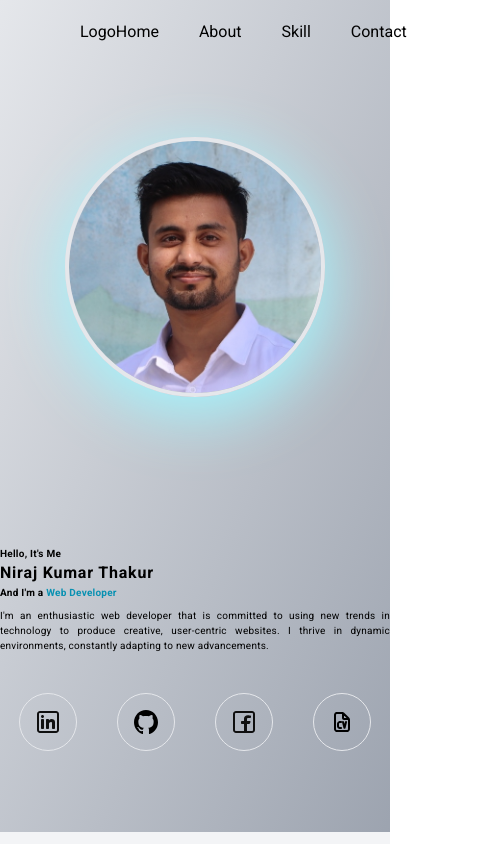
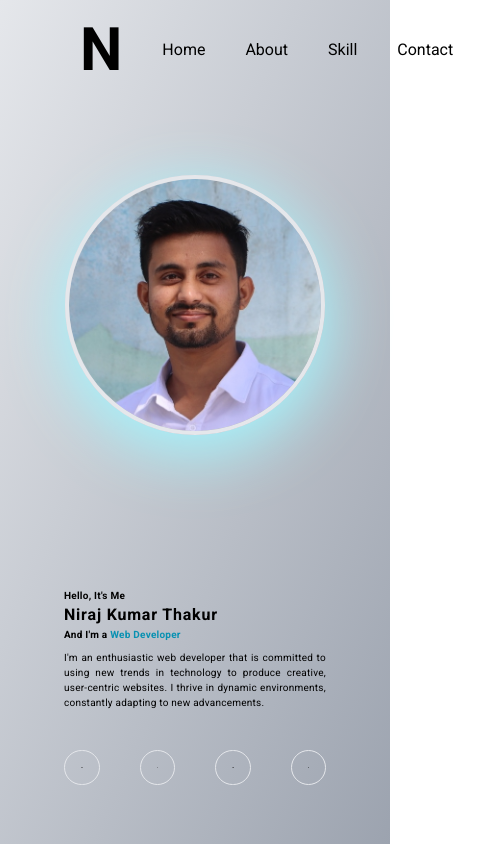
Before and after one commit to pythonking28/portfolio, a Next.js app: page / in a window 390 px wide. Shown: the top 844 px of the page, 483 px wide, since content can reach past the window. Built offline with nearby package versions, Linux system fonts and the light colour scheme.

Commit message:
Responsiveness of contact and header increased

```diff
--- a/src/app/globals.css
+++ b/src/app/globals.css
@@ -3,6 +3,10 @@
 @tailwind utilities;
 
 @layer components {
+
+    html {
+        scroll-behavior: smooth;
+      }
     .project-code:hover::before {
         content: '';
         display: block;
--- a/src/app/page.tsx
+++ b/src/app/page.tsx
@@ -7,7 +7,7 @@ import Skill from "@/components/Skill";
 
 export default function Home() {
   return (
-    <main className="bg-gray-100 bg-gradient-to-br from-gray-200 to-gray-400 w-auto h-screen">
+    <main className="bg-gray-100 bg-gradient-to-br from-gray-200 to-gray-400 w-auto h-screen scroll-smooth">
       <Header />
       <Hero />
       <Skill />
--- a/src/components/Contact.tsx
+++ b/src/components/Contact.tsx
@@ -1,5 +1,4 @@
 "use client"
-import axios from "axios"
 import { useState } from "react";
 const Contact = () => {
     const [name, setName] = useState('');
@@ -17,7 +16,7 @@ const Contact = () => {
         }
         setError(false)
         setLoading(true)
-        const response = await fetch("http://localhost:3000/api/mailer",{
+        const response = await fetch("/api/mailer",{
             method: "POST",
             body: JSON.stringify({name,email,message})
         })
@@ -35,14 +34,15 @@ const Contact = () => {
 
     }
     return (
-        <div className="h-auto pb-6 mb-0">
+        <div id="contact" className="h-auto w-auto pb-6 mb-0">
             <h1 className="px-auto text-center pt-10 text-2xl sm:text-4xl lg:text-6xl font-bold pb-12">Contact</h1>
             <div className="flex flex-col justify-center items-center gap-8">
-                <input type="text" placeholder="Name" value={name} onChange={(e)=> setName(e.target.value)} className="w-[36rem] px-2 py-3 border-2 border-black border-solid outline-none rounded-lg" />
-                <input type="text" placeholder="Email" value={email} onChange={(e)=> setEmail(e.target.value)} className="w-[36rem] px-2 py-3 border-2 border-black border-solid outline-none rounded-lg" />
-                <textarea placeholder="Message" value={message} onChange={(e)=> setMessage(e.target.value)} className="w-[36rem] h-[16rem] resize-none px-2 py-3 border-2 border-black border-solid outline-none rounded-lg" />
+                <input type="text" placeholder="Name" value={name} onChange={(e)=> setName(e.target.value)} className="w-[24rem] sm:w-[36rem] px-2 py-3 border-2 border-black border-solid outline-none rounded-lg" />
+                <input type="text" placeholder="Email" value={email} onChange={(e)=> setEmail(e.target.value)} className="w-[24rem] sm:w-[36rem] px-2 py-3 border-2 border-black border-solid outline-none rounded-lg" />
+                <textarea placeholder="Message" value={message} onChange={(e)=> setMessage(e.target.value)} className="w-[24rem] sm:w-[36rem] h-[10rem] sm:h-[16rem] resize-none px-2 py-3 border-2 border-black border-solid outline-none rounded-lg" />
                 <button onClick={submitHandler} className={`px-6 py-3 ${success? "bg-green-400" : "bg-slate-400"} text-white font-md text-lg rounded-2xl hover:-translate-y-2 active:translate-y-0 transition-all duration-300`}>
                     {loading ? "Please Wait" : "Connect"}
+                    {success && " Success"}
                 </button>
                 {error && <div className="text-rose-500 text-xl font-medium">All Fields are required</div>}
             </div>
--- a/src/components/Header.tsx
+++ b/src/components/Header.tsx
@@ -3,16 +3,16 @@ import Image from "next/image"
 import Logo from "../../public/images/logo.png"
 const Header = () => {
     return (
-        <div className="w-auto flex items-center justify-between mx-20 py-5">
-            <div className="w-24">
+        <div className="w-auto flex items-center justify-between mx-20 py-5 gap-10">
+            <div className="w-24 text-6xl font-extrabold">
                 {/* <Image src={Logo} alt="Logo" /> */}
-                Logo
+                N
             </div>
             <div className="flex items-center justify-center gap-10">
-                <div><Link href="#">Home</Link></div>
-                <div><Link href="#">About</Link></div>
-                <div><Link href="#">Skill</Link></div>
-                <div><Link href="#">Contact</Link></div>
+                <div><Link href="#home">Home</Link></div>
+                <div><Link href="#about">About</Link></div>
+                <div><Link href="#skill">Skill</Link></div>
+                <div><Link href="#contact">Contact</Link></div>
             </div>
         </div>
     )
--- a/src/components/Hero.tsx
+++ b/src/components/Hero.tsx
@@ -2,8 +2,8 @@ import Image from "next/image"
 import Link from "next/link"
 const Hero = () => {
   return (
-    <div className="flex items-center flex-col-reverse sm:flex-row justify-around gap-1 sm:gap-24 lg:gap-50 h-[90vh]">
-        <div className="w-auto sm:w-2/3 lg:w-[40%]">
+    <div id="about" className="flex items-center flex-col-reverse sm:flex-row justify-around gap-1 sm:gap-24 lg:gap-50 h-[90vh]">
+        <div className="w-auto sm:w-2/3 lg:w-[40%] mx-16 sm:mx-16">
             <div className="text-[10px] sm:text-xs md:text-xl xl:text-3xl tracking-wide mb-2 md:mb-3  xl:mb-5 font-bold">
                 <h3 className="">Hello, It's Me</h3>
                 <h1 className="text-base sm:text-2xl md:text-4xl xl:text-5xl 2xl:text-6xl tracking-wider">Niraj Kumar Thakur</h1>
@@ -18,7 +18,7 @@ const Hero = () => {
             </div>
 
         </div>
-        <div className="w-2/3 sm:w-[40%] md:w-1/3 xl:w-1/4 flex items-center justify-center">
+        <div className="w-2/3 mx-auto sm:mx-10 sm:w-[40%] md:w-1/3 xl:w-1/4 flex items-center justify-center">
           <div className="w-full rounded-full shadow-[0_15px_60px_5px_rgba(cyan)] shadow-cyan-200 ">
           <Image className="w-full border-4 rounded-full" src="/images/profileCrop.png" alt="Profile" width={500} height={500} />
           </div>
--- a/src/components/Project.tsx
+++ b/src/components/Project.tsx
@@ -2,7 +2,7 @@ import Image from "next/image"
 import Link from "next/link";
 const Project = () => {
     return (
-        <div className="h-auto w-[100%] pb-10 bg-gray-400">
+        <div id="" className="h-auto w-[100%] pb-10 bg-gray-400">
             <h1 className="px-auto text-center pt-10 text-2xl sm:text-4xl lg:text-6xl font-bold">PROJECTS</h1>
             <div className="flex flex-wrap gap-10 mx-auto w-[80%] md:gap-20 p-6 items-center justify-center">
                 <div className="object-cover flex flex-col justify-center items-center gap-4 rounded-2xl hover:shadow-lg hover:shadow-[#807f7c] relative transition-all project-code">
--- a/src/components/Skill.tsx
+++ b/src/components/Skill.tsx
@@ -1,7 +1,7 @@
 import Image from "next/image"
 const Skill = () => {
   return (
-    <div className="h-auto w-[100%] pb-10 bg-gray-100">
+    <div id="skill" className="h-auto w-[100%] pb-10 bg-gray-100">
         <h1 className="px-auto text-center mt-[0.5rem] pt-10 text-2xl sm:text-4xl lg:text-6xl font-bold">SKILLS</h1>
         <div className="flex flex-wrap gap-10 mx-auto w-[50%] md:gap-20 p-6 items-center justify-center flex-grow">
             <div className="border-solid border-2 p-6 flex flex-col justify-center items-center gap-4 rounded-2xl hover:shadow-lg hover:shadow-[#FF5733]">
```
